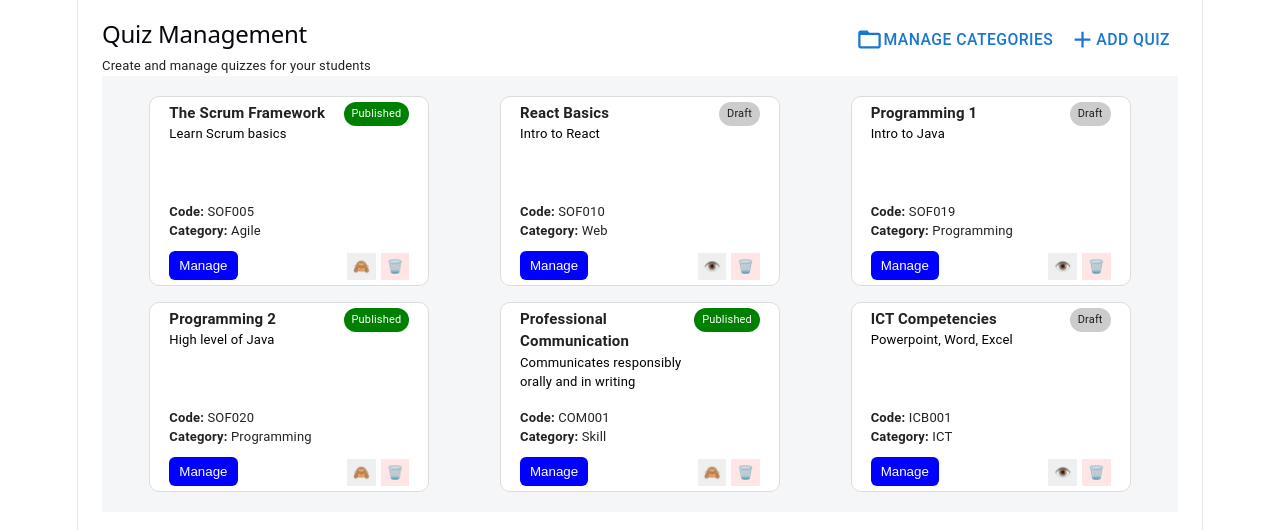
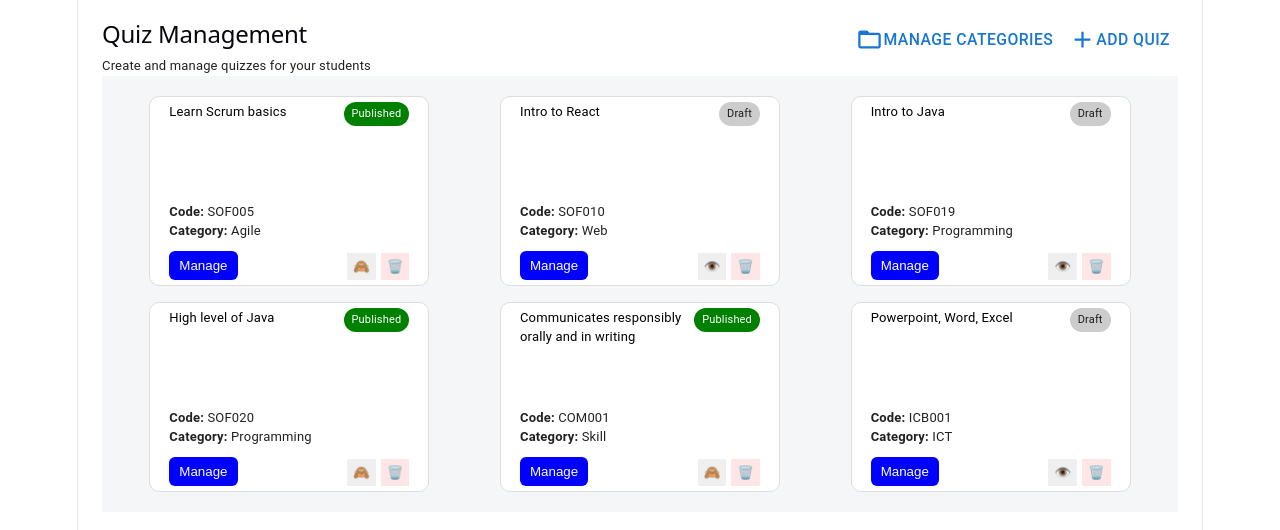
Before and after one commit to The-Five-Stack/quizzer-ui, a React (Vite) app: page / in a window 1280 px wide. Shown: the top 530 px of the page. Built offline with nearby package versions, Linux system fonts and the light colour scheme.

Commit message:
fix: change title to name

```diff
--- a/src/components/QuizCard.tsx
+++ b/src/components/QuizCard.tsx
@@ -1,7 +1,7 @@
 import "./QuizCard.css";
 
 interface QuizCardProps {
-  title: string;
+  name: string;
   description: string;
   code: string;
   category: string;
@@ -17,7 +17,7 @@ export default function QuizCard(props: QuizCardProps) {
       <div className="qc-body">
         <div className="qc-head">
           <div className="qc-quiz">
-            <div className="qc-title">{props.title}</div>
+            <div className="qc-title">{props.name}</div>
         <p className="qc-desc">{props.description}</p>
 
           </div>
--- a/src/types/quiz.ts
+++ b/src/types/quiz.ts
@@ -30,7 +30,7 @@ export interface Quiz {
 
 export interface QuizInfo {
   id: number;
-  title: string;
+  name: string;
   description: string;
   code: string;
   category: string;
```
